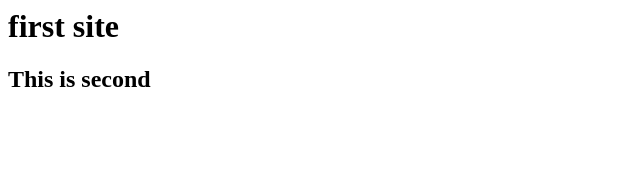
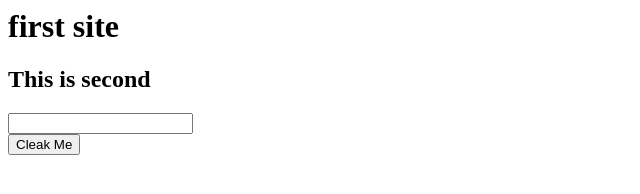
Before and after one commit to kazimamun/demo-site, a plain HTML site: page index.html in a window 1280 px wide. Shown: the whole page, without its empty margins (0-640 px from the left). Drawn offline with Linux system fonts and the light colour scheme.

Commit message:
first commit

```diff
--- a/index.html
+++ b/index.html
@@ -1,2 +1,5 @@
 <h1>first site</h1>
 <h2>This is second</h2>
+<input type="text">
+<br>
+<button>Cleak Me</button>
```
